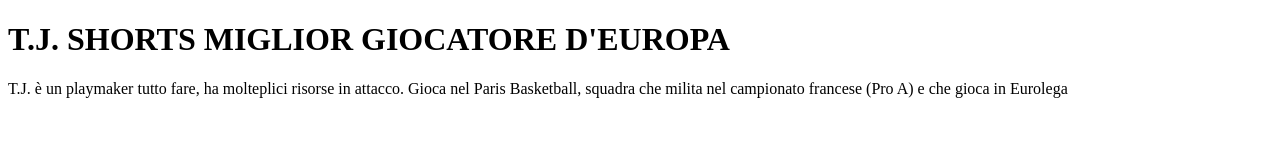
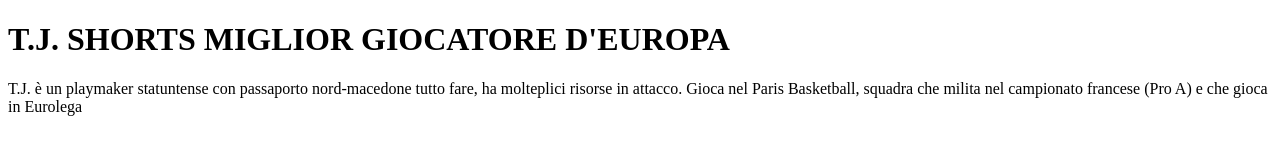
Before and after one commit to Sicario69/EL-BALONCESTO, a plain HTML site: page index.html in a window 1280 px wide. Drawn offline with Linux system fonts and the light colour scheme.

Commit message:
Update index.html

```diff
--- a/index.html
+++ b/index.html
@@ -7,6 +7,6 @@
 </head>
 <body>
 <h1>T.J. SHORTS MIGLIOR GIOCATORE D'EUROPA</h1>
-<p>T.J. è un playmaker  tutto fare, ha molteplici risorse in attacco. Gioca nel Paris Basketball, squadra che milita nel campionato francese (Pro A) e che gioca in Eurolega</p>
+<p>T.J. è un playmaker statuntense con passaporto nord-macedone tutto fare, ha molteplici risorse in attacco. Gioca nel Paris Basketball, squadra che milita nel campionato francese (Pro A) e che gioca in Eurolega</p>
 </body>
 </html>
```
